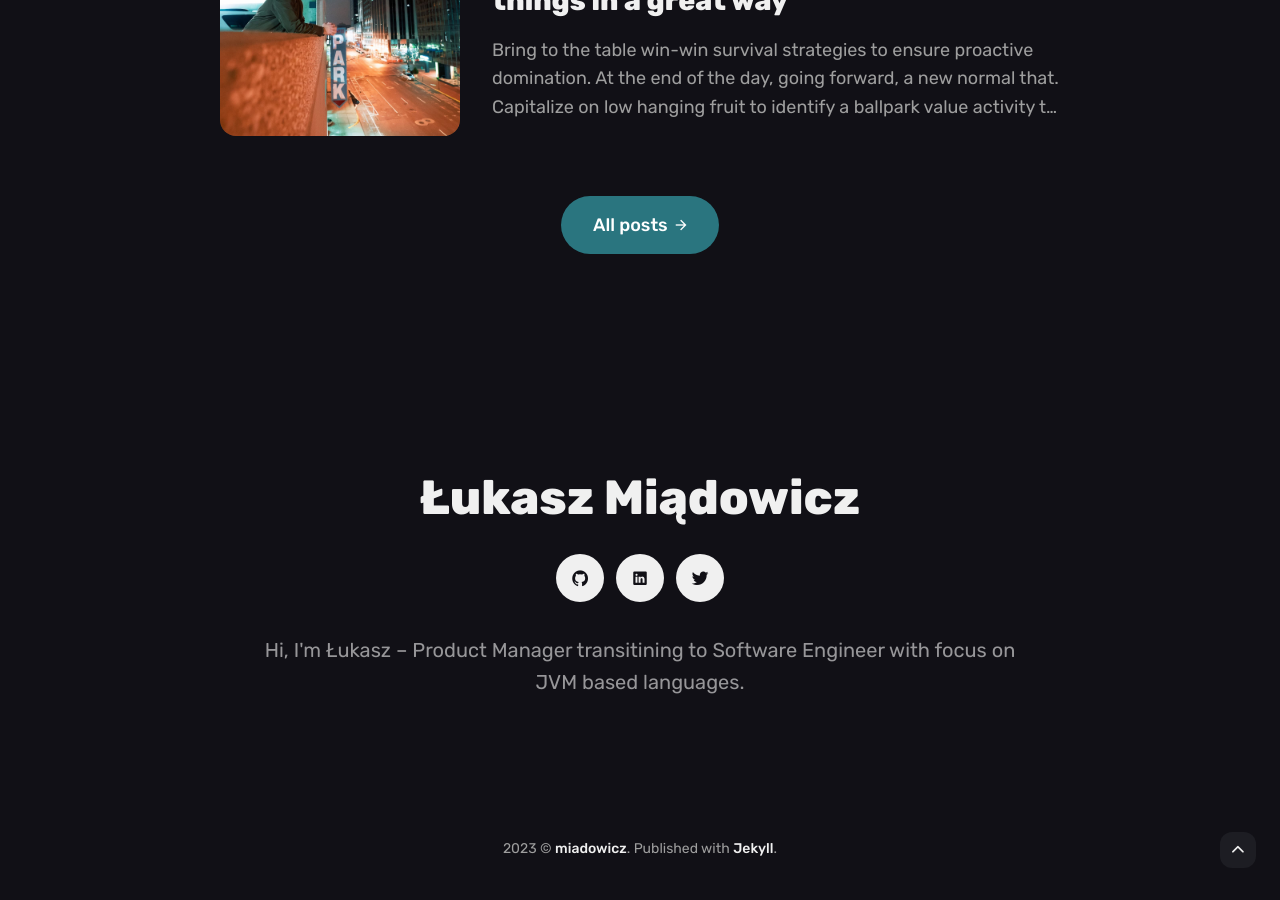
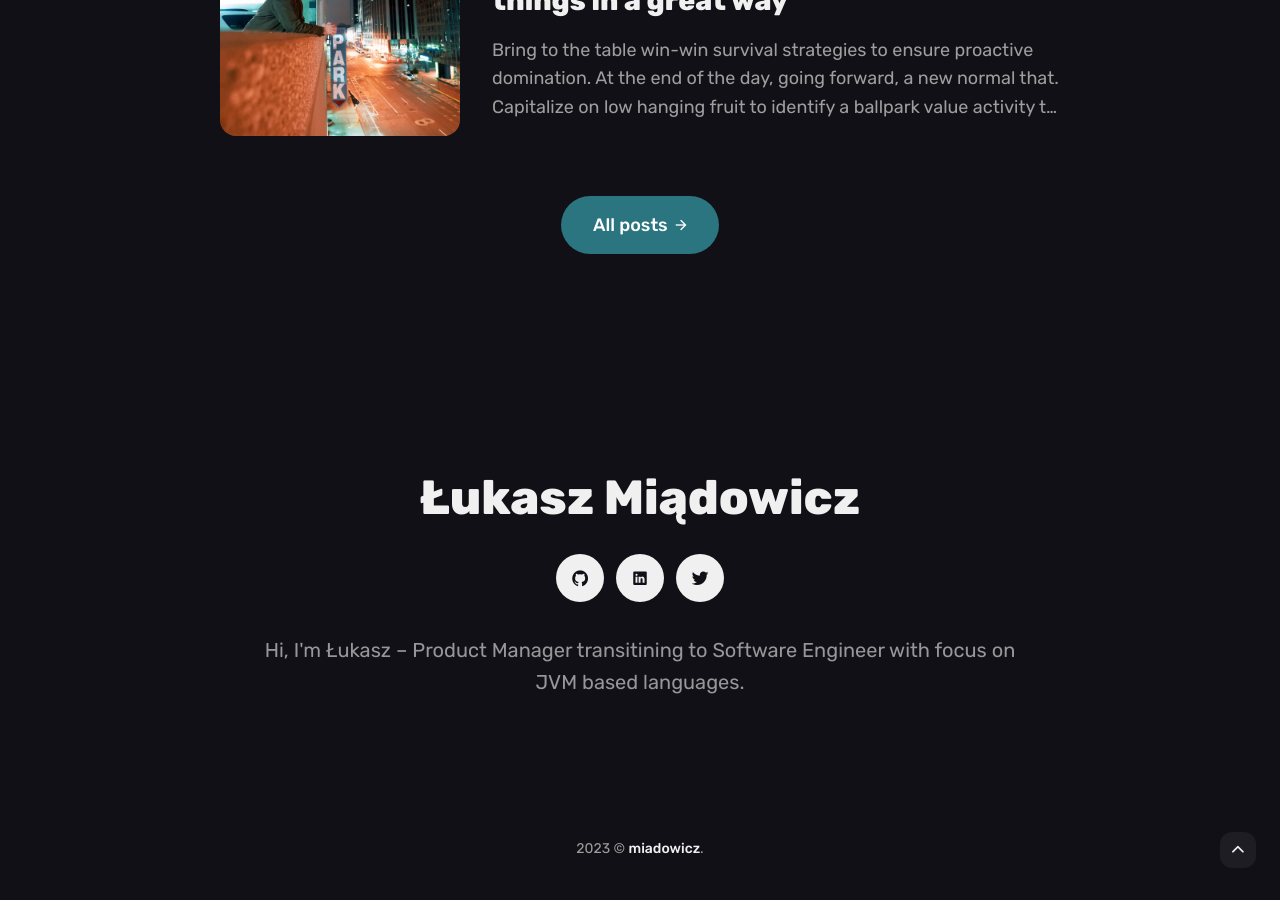
Before and after one commit to lmiadowicz/lmiadowicz.github.io, a Jekyll site: the page built from index.html, in a window 1280 px wide and 900 px high, scrolled down 4223 px. Built offline with Jekyll 4.4.1, drawn with Linux system fonts in a browser that asks for light colours.

Commit message:
removed published with jakyll from footer

```diff
--- a/_includes/footer.html
+++ b/_includes/footer.html
@@ -30,7 +30,7 @@
   <div class="container">
     <div class="row">
       <div class="col col-12">
-        <div class="copyright">{{site.time | date: '%Y'}} &copy; <a href="/">{{site.data.settings.title}}</a>. Published with <a href="https://jekyllrb.com/">Jekyll</a>.</div>
+        <div class="copyright">{{site.time | date: '%Y'}} &copy; <a href="/">{{site.data.settings.title}}</a>.</div>
       </div>
     </div>
   </div>
```
